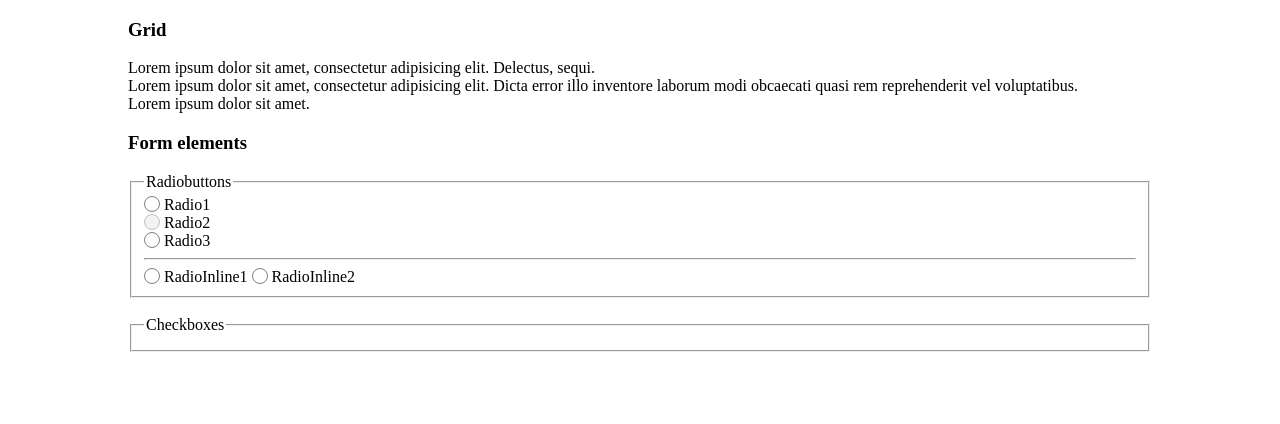
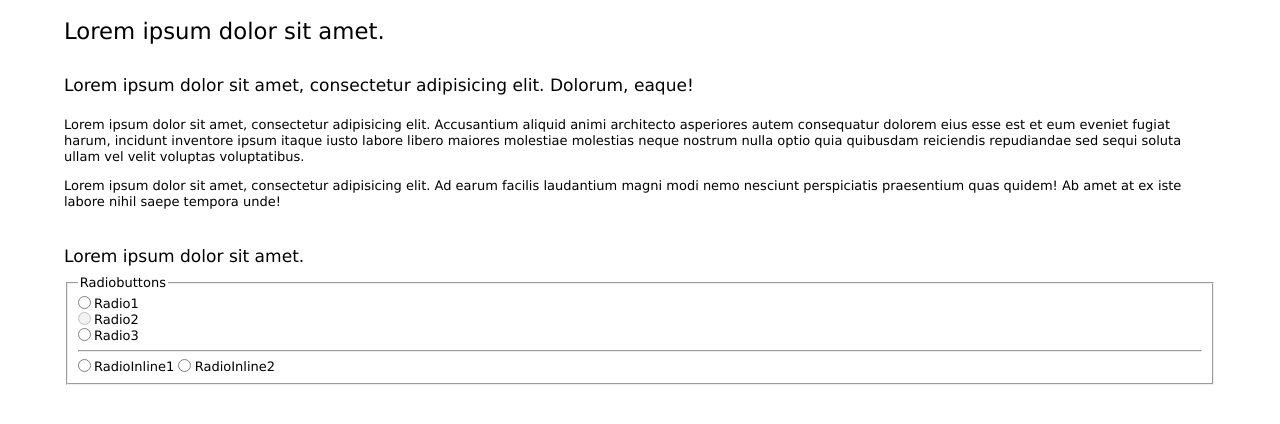
Before and after one commit to AGavrashenko/sandbox, a website: page index.html in a window 1280 px wide. Drawn offline with Linux system fonts and the light colour scheme.

Commit message:
Updated files structure

```diff
--- a/gulpfile.js
+++ b/gulpfile.js
@@ -17,5 +17,7 @@ gulp.task('server:run', function () {
         gulp.run('sass:compile');
     });
 
-    gulp.watch("**/*.*").on('change', browserSync.reload);
+    gulp.watch("style/*.*").on('change', browserSync.reload);
+
+    gulp.watch("*.html").on('change', browserSync.reload);
 });
--- a/index.html
+++ b/index.html
@@ -9,19 +9,23 @@
     <link rel="icon" type="image/png" href="img/favicon/favicon-32x32.png" sizes="32x32"/>
     <link rel="icon" type="image/png" href="img/favicon/favicon-16x16.png" sizes="16x16"/>
 
-    <link rel="stylesheet" href="style/main.css">
+    <link rel="stylesheet" href="style/style.css">
 </head>
 <body>
 <div class="main-width">
 
-    <h3>Grid</h3>
-    <div class="row">
-        <div class="col-4">Lorem ipsum dolor sit amet, consectetur adipisicing elit. Delectus, sequi.</div>
-        <div class="col-4">Lorem ipsum dolor sit amet, consectetur adipisicing elit. Dicta error illo inventore laborum modi obcaecati quasi rem reprehenderit vel voluptatibus.</div>
-        <div class="col-4">Lorem ipsum dolor sit amet.</div>
-    </div>
+    <h1>Lorem ipsum dolor sit amet.</h1>
+    <h2>Lorem ipsum dolor sit amet, consectetur adipisicing elit. Dolorum, eaque!</h2>
 
-    <h3>Form elements</h3>
+    <p>Lorem ipsum dolor sit amet, consectetur adipisicing elit. Accusantium aliquid animi architecto asperiores autem
+        consequatur dolorem eius esse est et eum eveniet fugiat harum, incidunt inventore ipsum itaque iusto labore
+        libero maiores molestiae molestias neque nostrum nulla optio quia quibusdam reiciendis repudiandae sed sequi
+        soluta ullam vel velit voluptas voluptatibus.</p>
+    <p>Lorem ipsum dolor sit amet, consectetur adipisicing elit. Ad earum facilis laudantium magni modi nemo nesciunt
+        perspiciatis praesentium quas quidem! Ab amet at ex iste labore nihil saepe tempora unde!</p>
+
+
+    <h2>Lorem ipsum dolor sit amet.</h2>
 
     <form>
         <fieldset>
@@ -51,12 +55,6 @@
                 <span class="radio__label">RadioInline2</span>
             </label>
         </fieldset>
-
-        <br>
-
-        <fieldset>
-            <legend>Checkboxes</legend>
-        </fieldset>
     </form>
 </div>
 </body>
--- a/style/_variables.scss
+++ b/style/_variables.scss
@@ -0,0 +1,16 @@
+$font-size-base: .8125rem;
+$font: Verdana;
+$line-height-base: 1.2308;
+
+$line-height-computed: $font-size-base * $line-height-base;
+
+
+// Typography
+// Headings
+//
+$h1-size: 6rem;
+$h2-size: 4rem;
+$h3-size: 2rem;
+$h4-size: 3rem;
+$h5-size: 2rem;
+$h6-size: 1rem;
--- /dev/null
+++ b/style/components/_button.scss
@@ -0,0 +1,6 @@
+.btn {
+  border: 0;
+  border-radius: 2px;
+  background: gray;
+  color: #fff;
+}
--- a/style/partials/_general.scss
+++ b/style/components/_layout.scss
@@ -7,7 +7,13 @@ html, body {
   box-sizing: border-box;
 }
 
+html {
+  font-size: $font-size-base;
+  font-family: $font;
+  line-height: $line-height-base;
+}
+
 .main-width {
-  width: 80%;
+  width: 90%;
   margin: 0 auto;
 }
--- /dev/null
+++ b/style/components/_typography.scss
@@ -0,0 +1,32 @@
+h1, h2, h3, h4, h5, h6 {
+  padding: 0;
+  margin: 0;
+}
+
+h1 {
+  @include calc-header($font-size: 1.75rem, $wrap: 4rem, $font-weight: normal);
+}
+
+h2 {
+  @include calc-header(1.3125rem, 4rem);
+}
+
+h3 {
+  @include calc-header(1.125rem, 4rem, 600);
+}
+
+h4 {
+  @include calc-header(1.125rem, 3rem);
+}
+
+h5 {
+  @include calc-header(1.2rem, 3rem, 600);
+}
+
+h6 {
+  @include calc-header(.9375rem, 3rem);
+}
+
+.inline {
+  display: inline-block;
+}
--- a/style/main.scss
+++ /dev/null
@@ -1,17 +0,0 @@
-//
-// Variables
-//
-@import "variables";
-
-//
-// Mixins
-//
-@import "mixins/scaffolding";
-@import "mixins/grid";
-
-//
-// Partials
-//
-@import "partials/general";
-@import "partials/grid";
-@import "partials/form-elements";
--- /dev/null
+++ b/style/mixins/_debug.scss
@@ -0,0 +1,20 @@
+@mixin modular-grid($enable) {
+  @if ($enable) {
+    body {
+      background: linear-gradient(to bottom, transparentize(blue, .5) 0, rgba(255, 255, 255, 0) 1px) repeat-y,
+      linear-gradient(to bottom, transparentize(gray, .9) 0, rgba(255, 255, 255, 0) 1px) repeat-y;
+      background-size: 100% $line-height-computed,
+      100% $line-height-computed * .25;
+    }
+  }
+}
+
+@mixin layer-edge($enable) {
+  @if ($enable) {
+    body .main-width * {
+      outline: 1px solid red;
+      outline-offset: -1px;
+      outline-style: dotted;
+    }
+  }
+}
--- /dev/null
+++ b/style/mixins/_typography.scss
@@ -0,0 +1,40 @@
+//@mixin create-line($font-size, $line-height, $wrap-height) {
+//  $base-line: ($wrap-height - $font-size) / 2;
+//
+//  $top: $wrap-height - $base-line - $font-size - (($line-height - $font-size) / 2);
+//  $bottom: $wrap-height - $line-height - $top;
+//
+//  font-size: $font-size;
+//  line-height: $line-height;
+//  padding-top: $top;
+//  padding-bottom: $bottom;
+//}
+
+//@mixin create-line($font-size, $line-height, $wrap-height) {
+//  $base-line: ($wrap-height - $font-size) / 2;
+//
+//  $top: $wrap-height - $base-line - $font-size - (($line-height - $font-size) / 2);
+//  $bottom: $wrap-height - $line-height - $top;
+//
+//  font-size: $font-size;
+//  line-height: $line-height;
+//  padding-top: $top;
+//  padding-bottom: $bottom;
+//}
+
+@mixin calc-header($font-size, $wrap, $font-weight: normal) {
+  $line-height: $font-size + 1;
+  $baseline-from-bottom: 1rem;
+
+  $magic: .66;
+
+  $top: 1;
+  $bottom: $baseline-from-bottom - ($line-height - $font-size * $magic) / 2;
+
+  height: $wrap;
+  font-size: $font-size;
+  font-weight: $font-weight;
+  line-height: $line-height;
+  padding-top: $wrap - $line-height - $bottom;
+  padding-bottom: $bottom;
+}
--- /dev/null
+++ b/style/style.scss
@@ -0,0 +1,28 @@
+//
+//
+//## Variables
+//
+@import "variables";
+//
+//
+//## Mixins
+//
+@import "mixins/debug";
+@import "mixins/layout";
+@import "mixins/grid";
+@import "mixins/typography";
+//
+//
+//## Components
+//
+@import "components/layout";
+@import "components/grid";
+@import "components/typography";
+@import "components/form";
+@import "components/button";
+//
+//
+//## Debug
+//
+@include modular-grid(false);
+@include layer-edge(false);
```
Also changed, not shown: style/components/_form.scss (renamed from style/partials/_form-elements.scss), style/components/_grid.scss (renamed from style/partials/_grid.scss), style/mixins/_layout.scss (renamed from style/mixins/_scaffolding.scss), style/style.css.
